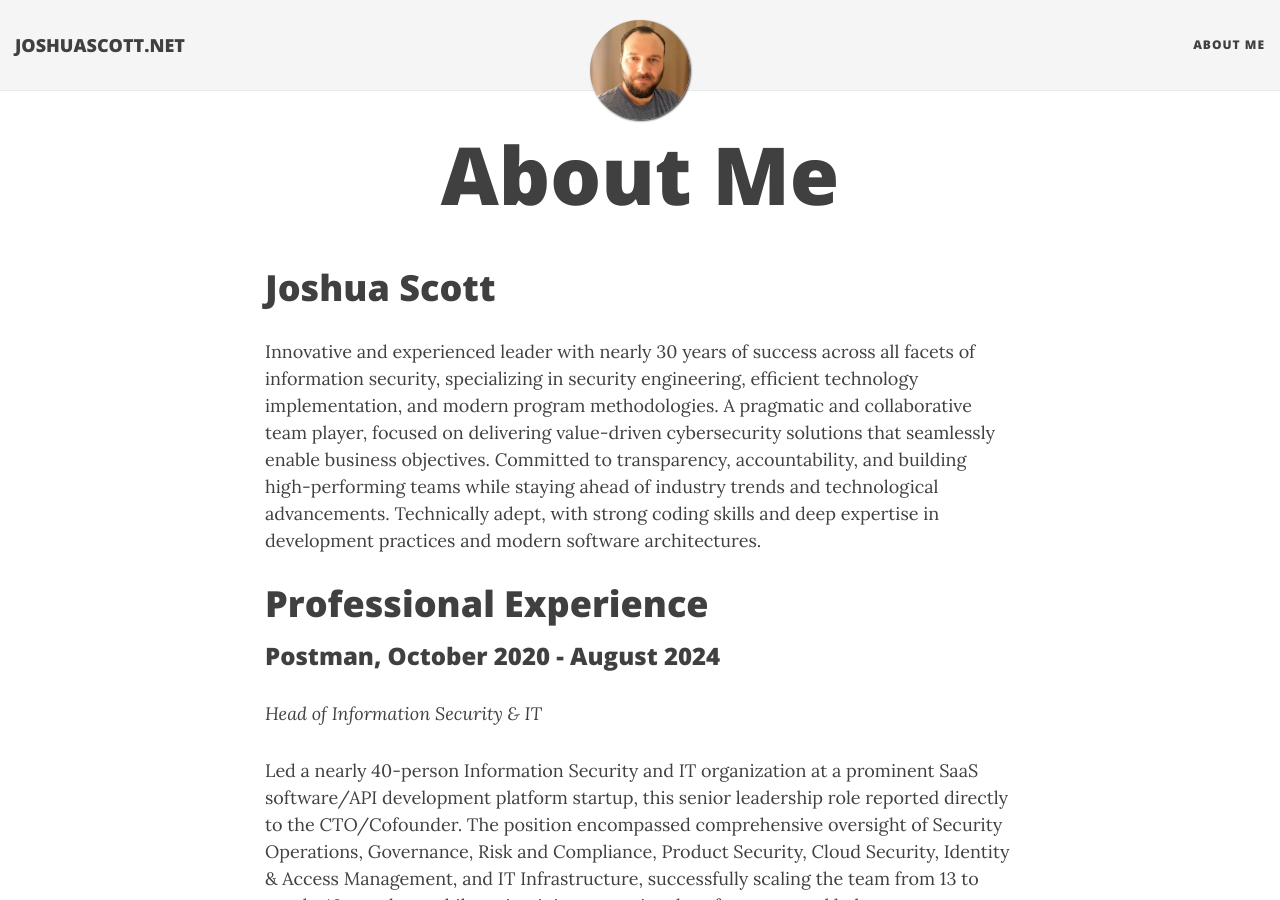
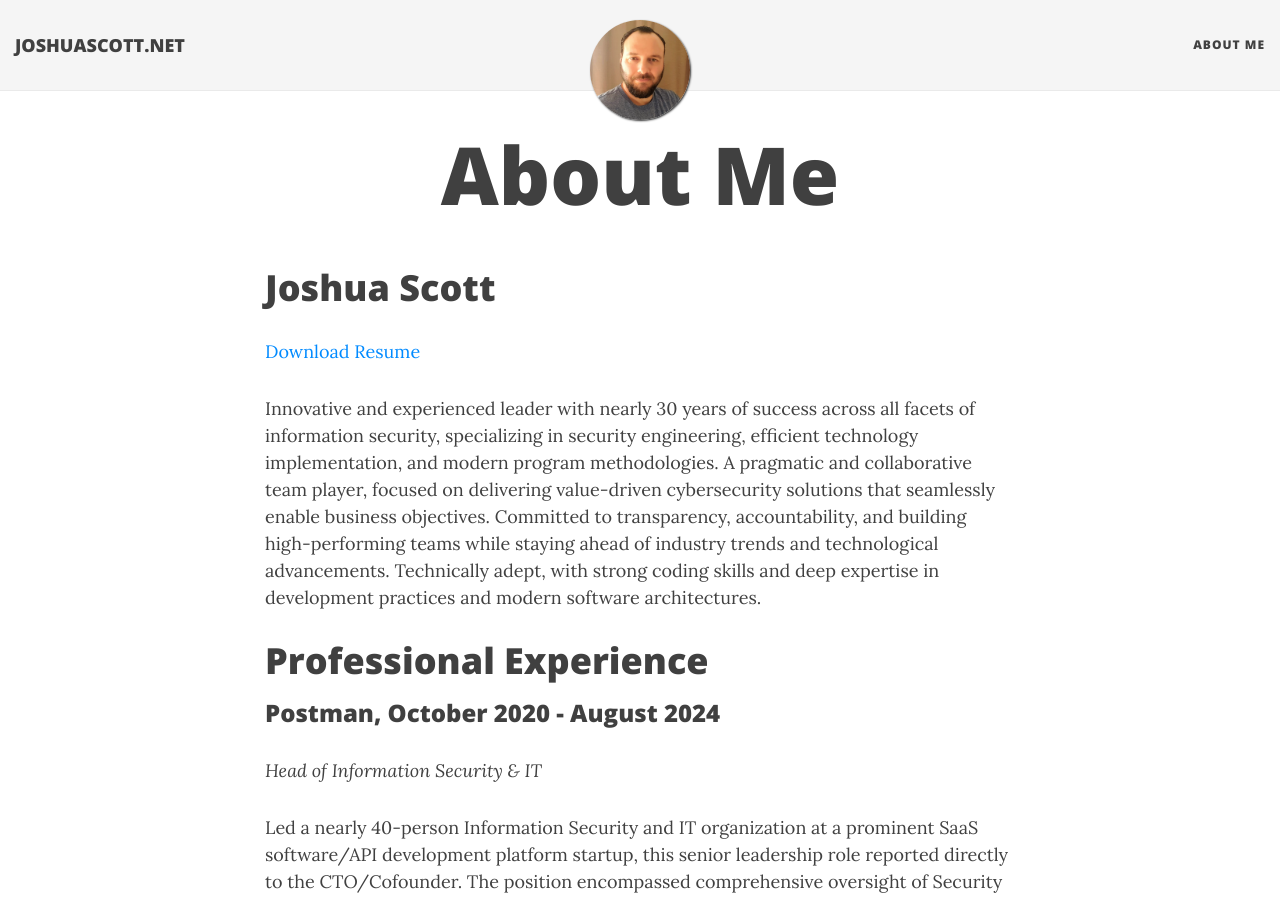
Before and after one commit to joshuascott94/joshuascott94.github.io, a Jekyll site: the page built from aboutme.md, in a window 1280 px wide and 900 px high. Built offline with Jekyll 4.4.1, drawn with Linux system fonts in a browser that asks for light colours; nearby versions of some CDN libraries; library files that are not in the unit come from our copies; a script that is not in the unit is left out.

Commit message:
Update aboutme.md

```diff
--- a/aboutme.md
+++ b/aboutme.md
@@ -3,6 +3,7 @@ layout: page
 title: About Me
 ---
 # Joshua Scott
+[Download Resume](/content/jscott-resume-2024.pdf)
 
 Innovative and experienced leader with nearly 30 years of success across all facets of information security, specializing in security engineering, efficient technology implementation, and modern program methodologies. A pragmatic and collaborative team player, focused on delivering value-driven cybersecurity solutions that seamlessly enable business objectives. Committed to transparency, accountability, and building high-performing teams while staying ahead of industry trends and technological advancements. Technically adept, with strong coding skills and deep expertise in development practices and modern software architectures.
 
```
